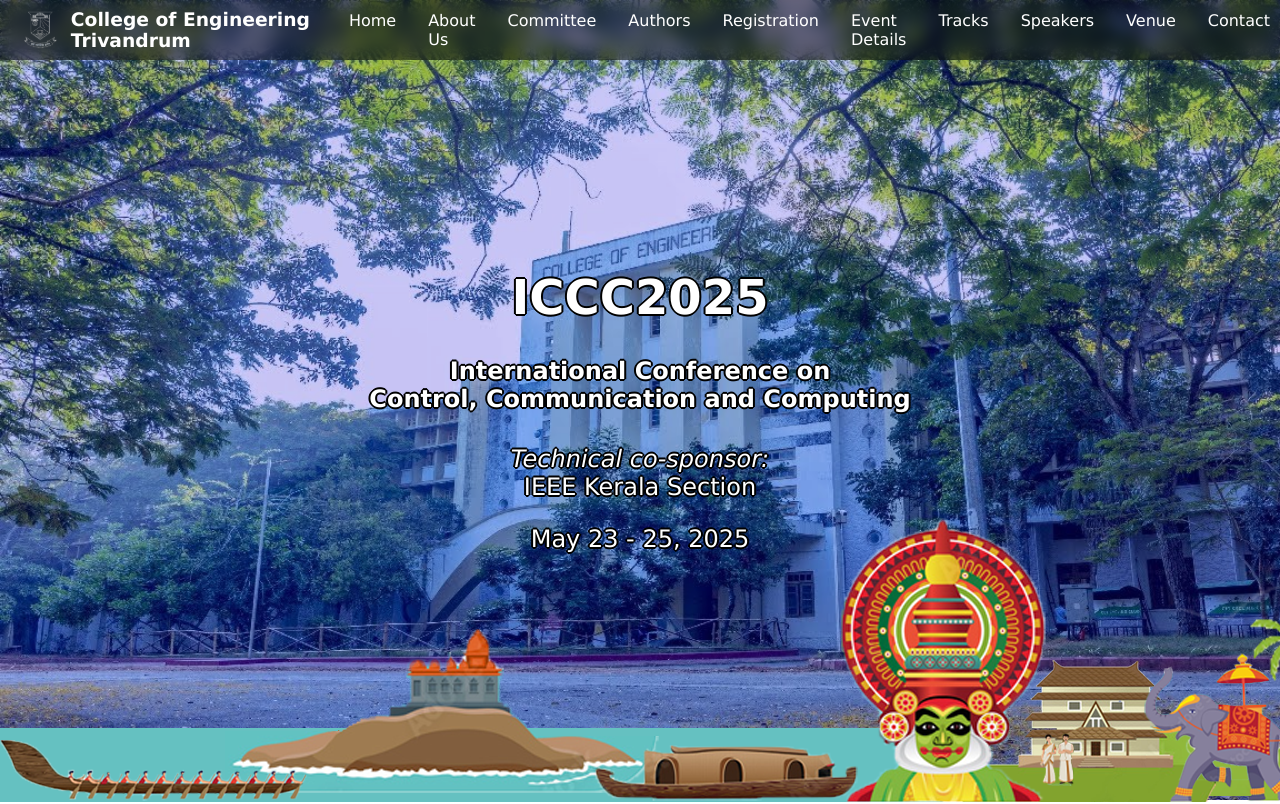
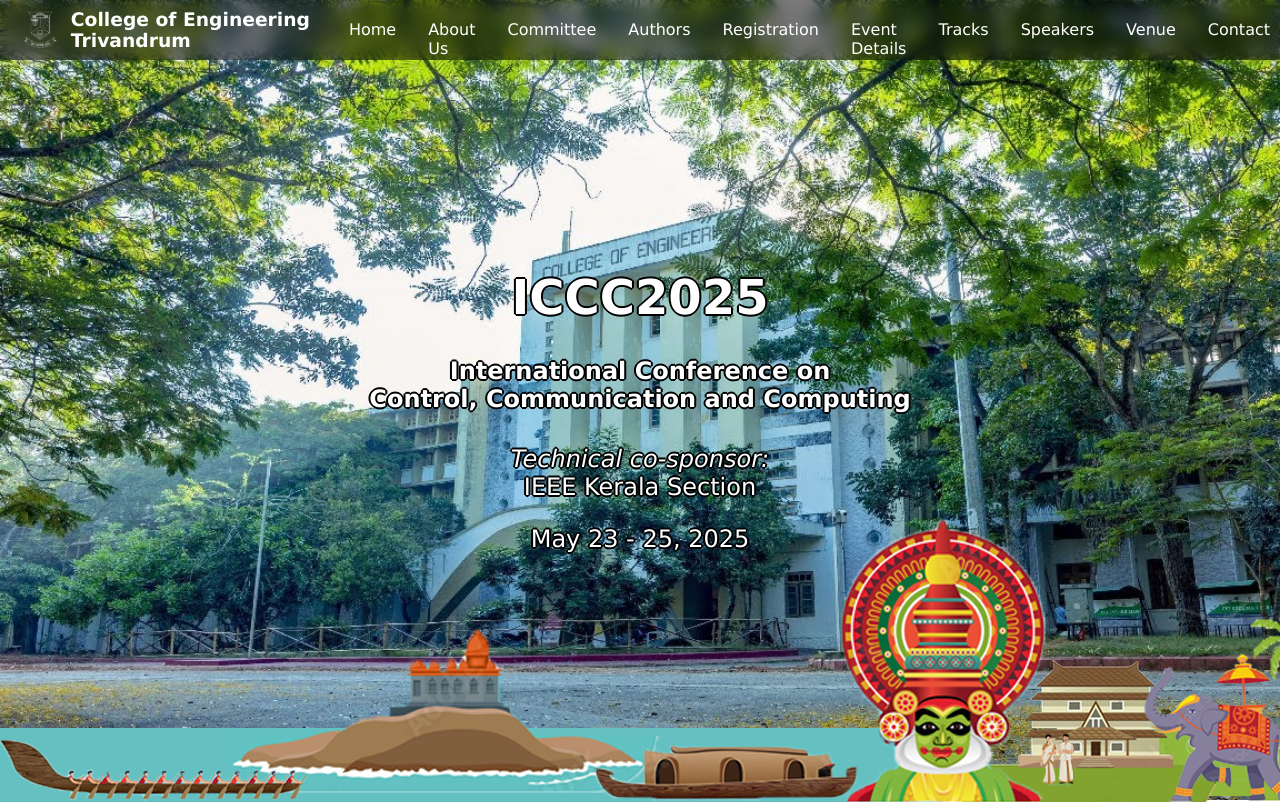
Before and after one commit to hisham-alangadan/iccc26-conference-website, a React (Vite) app: page / in a window 1280 px wide. Shown: the top 804 px of the page. Built offline with nearby package versions, Linux system fonts and the light colour scheme.

Commit message:
Hopefully fixed navbar

```diff
--- a/src/components/styles/home.css
+++ b/src/components/styles/home.css
@@ -16,7 +16,7 @@
   align-content: center;
   text-align: center;
   /* background-color: blue; */
-  background-color: rgba(0, 0, 255, 0.2);
+  /* background-color: rgba(0, 0, 255, 0.2); */
   /* opacity: 60%; */
 }
 
--- a/src/components/styles/navbar.css
+++ b/src/components/styles/navbar.css
@@ -41,10 +41,19 @@
   display: flex;
   gap: 2em;
   margin: 0 20px 0 0;
+  height: 100%;
+  align-items: center;
 
   @media screen and (max-width: 781px) {
     display: none;
   }
+}
+
+.nav-links .nav-link{
+  vertical-align: center;
+  height: 100%;
+  /* border: 1px solid red; */
+  padding-top: 2.5vh;
 }
 
 .nav-links .nav-link a {
@@ -52,6 +61,9 @@
   text-decoration: none;
   font-size: 1em;
   transition: color 0.3s;
+  /* border: 1px solid red; */
+  align-items: center;
+  height: 100%;
 }
 
 .nav-links .nav-link a:hover {
@@ -64,7 +76,7 @@
   backdrop-filter: blur(8px);
   padding: 10px;
   position: fixed;
-  /* margin-top: 1vh; */
+  margin-top: 2.5vh;
   color: white;
 
   div {
```
